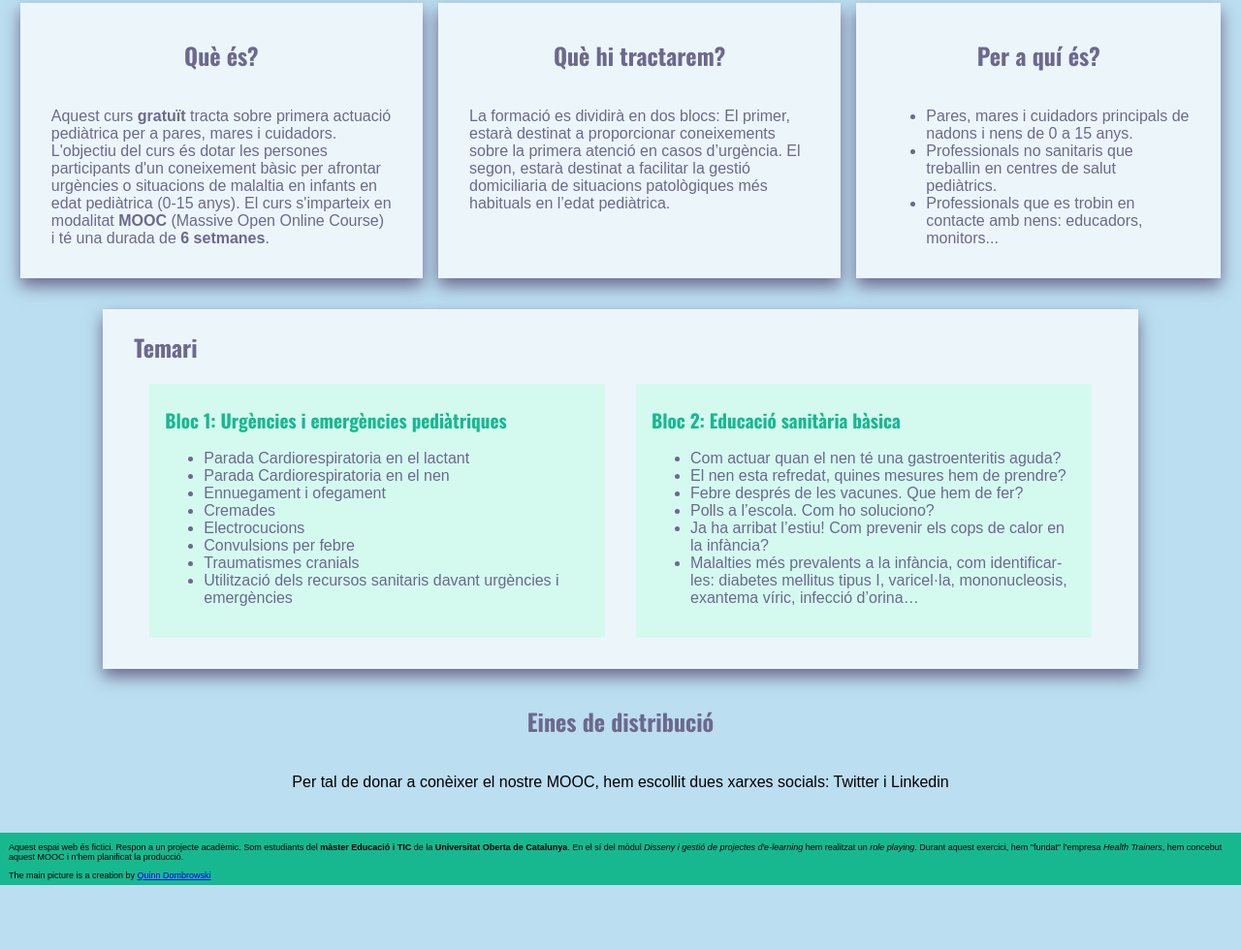
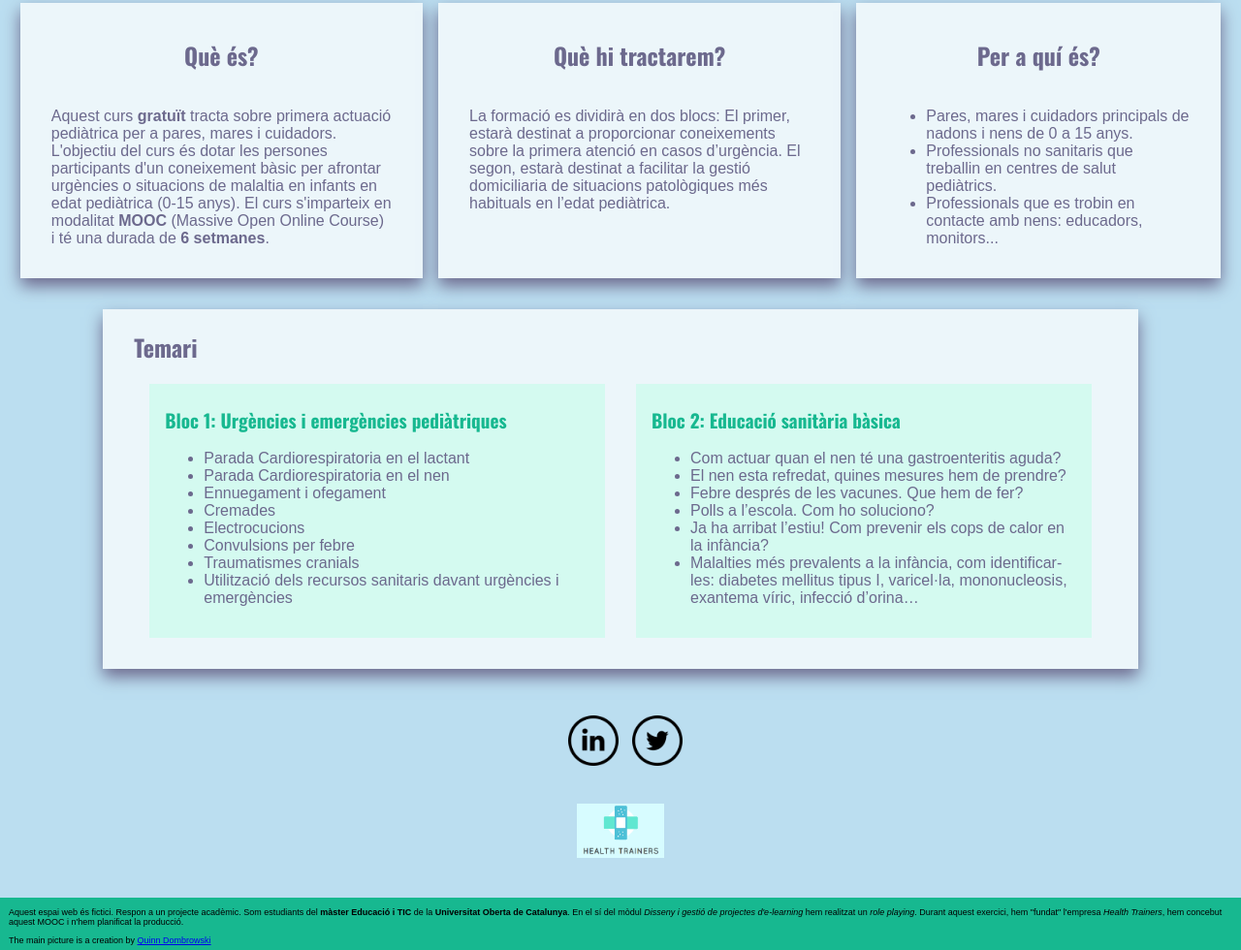
Before and after one commit to vicesalles/healthTrainers, a website: page index.html in a window 1280 px wide. Shown: the part 845-1825 px from the top of the page at 97% size. Before the commit the page ends 1758 px from the top, so only its background shows below. Drawn offline with nearby package versions, Linux system fonts and the light colour scheme.

Commit message:
feat: Social Media Links

```diff
--- a/index.html
+++ b/index.html
@@ -25,9 +25,11 @@
                 <article class="targeta">
                     <h1>Què és?</h1>
                     <p>Aquest curs
-                        <b>gratuït</b> tracta sobre primera actuació pediàtrica per a pares, mares i cuidadors. L'objectiu del curs és dotar les persones participants
-                        d'un coneixement bàsic per afrontar urgències o situacions de malaltia en infants en edat pediàtrica
-                        (0-15 anys). El curs s'imparteix en modalitat <b>MOOC</b> (Massive Open Online Course) i té una durada de <b>6 setmanes</b>.
+                        <b>gratuït</b> tracta sobre primera actuació pediàtrica per a pares, mares i cuidadors. L'objectiu del
+                        curs és dotar les persones participants d'un coneixement bàsic per afrontar urgències o situacions
+                        de malaltia en infants en edat pediàtrica (0-15 anys). El curs s'imparteix en modalitat
+                        <b>MOOC</b> (Massive Open Online Course) i té una durada de
+                        <b>6 setmanes</b>.
                     </p>
                 </article>
                 <article class="targeta">
@@ -97,8 +99,19 @@
             </div>
             <div class="row">
                 <article class="sencer">
-                    <h1>Eines de distribució</h1>
-                    <p>Per tal de donar a conèixer el nostre MOOC, hem escollit dues xarxes socials: Twitter i Linkedin</p>
+                    <div class="socialMedia">
+                            <a href="https://www.linkedin.com/in/health-trainers-938995163/" target="_blank"></a>
+                                <img src="./img/LinkedIn.png" alt="LinkedIn Health Trainers" title="Linkedin Health Trainers"/>
+                            </a>
+                            <a href="https://twitter.com/_HealthTrainers" target="_blank">
+                                <img src="./img/Twitter.png" alt="Twitter Health Trainers" title="Twitter Health Trainers" />
+                            </a>
+                    </div>
+                    <div class="logo">
+                        <a href="https://healthtrainers162493953.wordpress.com/" target="_blank">
+                            <img src="./img/healthTrainers.png" alt="Health Trainers" title="Health Trainers" />
+                        </a>
+                    </div>
                 </article>
             </div>
         </div>
--- a/scss/estil.scss
+++ b/scss/estil.scss
@@ -165,7 +165,31 @@ footer{
     background-color: $secundari;
 }
 
+.logo{
+    img{
+        margin-top: 25px;
+        width: 90px;
+        padding-bottom: 10px;
+        &:hover{
+            width: 93px;
+            padding-bottom: 7px;
+        }
+    }
+}
 
+.socialMedia{
+    margin-top:2em;
+    img{
+        width: 52px;
+        padding-left:10px;
+        padding-bottom: 10px;
+        &:hover{
+            padding-left: 7px;
+            padding-bottom: 7px;
+            width: 55px;
+        }
+    }
+}
 
 
 /* LIL SCREENS*/
@@ -200,10 +224,12 @@ footer{
                 align-items: center;
                 .setmana{
                     width: 100%;
+                    margin-left: -0.5em;
                 }
             }
         }
    }
 
 
+
    }
```
Also changed, not shown: css/estil.css, img/LinkedIn.png (added), img/Twitter.png (added), img/healthTrainers.png (added).
